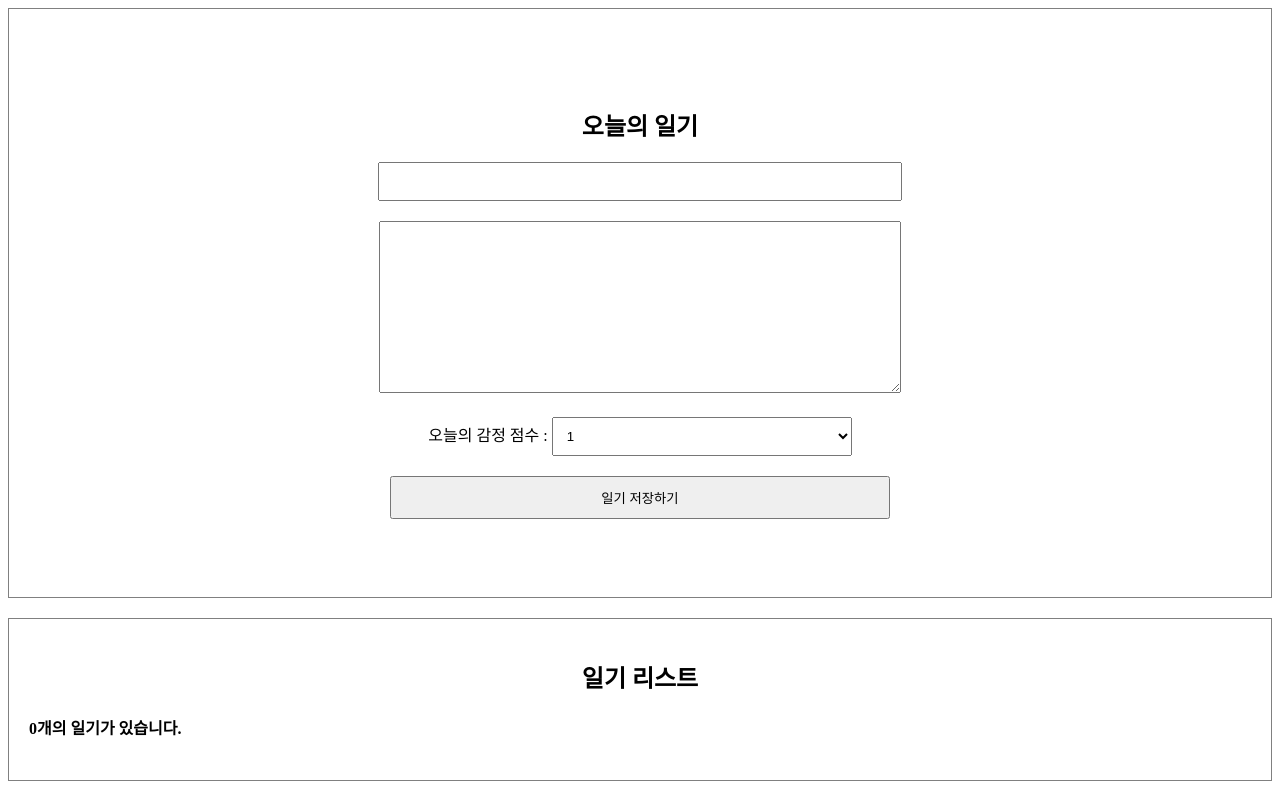
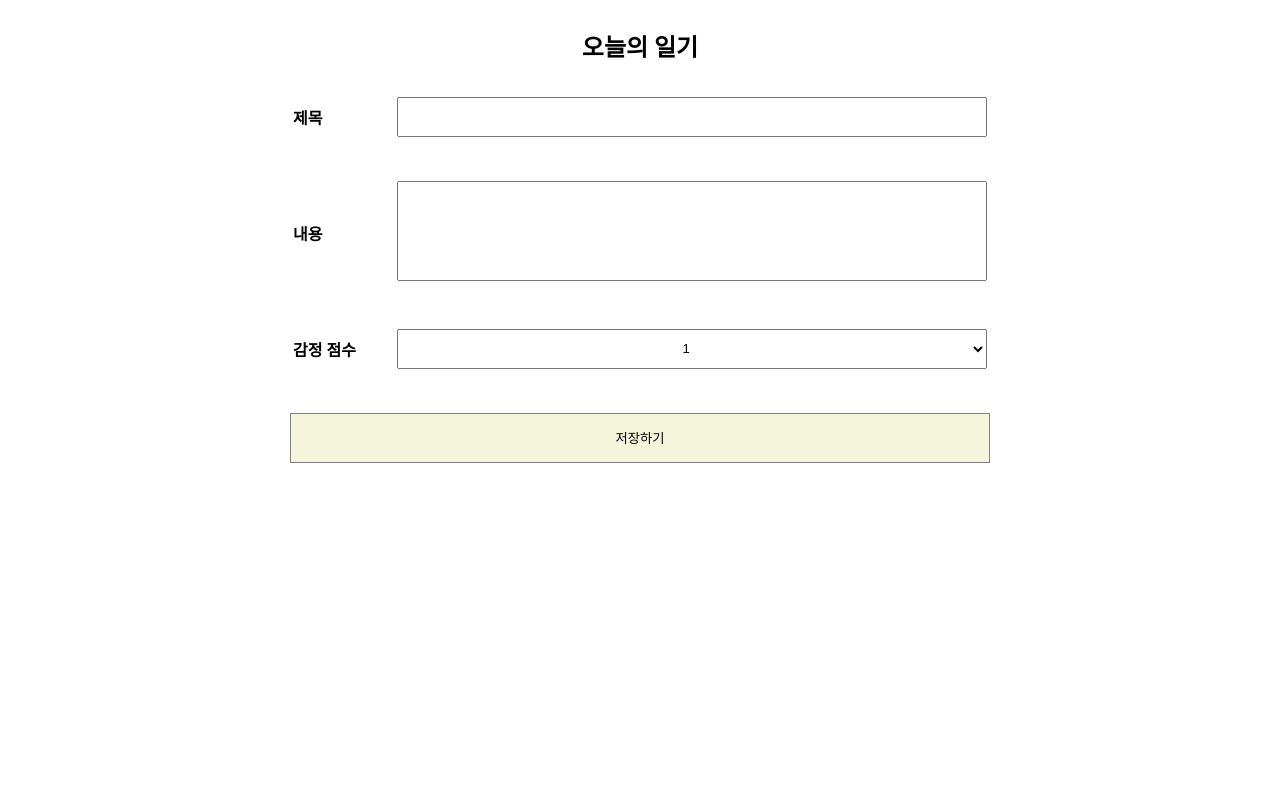
Before and after one commit to wonyj0228/simple-diary, a React (Create React App) app: page / in a window 1280 px wide. Built offline with nearby package versions, Linux system fonts and the light colour scheme.

Commit message:
혼자 복습

```diff
--- a/src/index.js
+++ b/src/index.js
@@ -2,7 +2,8 @@ import React from 'react';
 import ReactDOM from 'react-dom/client';
 import './index.css';
 // import App from './App';
-import App from './repeat/App';
+// import App from './repeat/App';
+import App from './self-diary/App';
 
 const root = ReactDOM.createRoot(document.getElementById('root'));
 root.render(<App />);
--- /dev/null
+++ b/src/self-diary/App.css
@@ -0,0 +1,47 @@
+.DiaryForm {
+  display: flex;
+  flex-direction: column;
+  align-items: center;
+}
+
+.DiaryForm table {
+  width: 700px;
+  height: 300px;
+}
+
+.DiaryForm input,
+.DiaryForm textarea,
+.DiaryForm select {
+  width: 100%;
+  height: 40px;
+  padding: 10px;
+  font-size: 13px;
+  box-sizing: border-box;
+}
+
+.DiaryForm textarea {
+  height: 100px;
+  resize: none;
+}
+
+.DiaryForm select {
+  text-align: center;
+}
+
+.DiaryForm table th {
+  font-size: 16px;
+  width: 100px;
+  text-align: left;
+}
+
+.DiaryForm table {
+  margin-bottom: 30px;
+}
+
+.DiaryForm button {
+  width: 700px;
+  height: 50px;
+  background-color: beige;
+  cursor: pointer;
+  border: solid 1px gray;
+}
--- /dev/null
+++ b/src/self-diary/App.js
@@ -0,0 +1,27 @@
+import DiaryForm from './DiaryForm';
+import './App.css';
+import { useState } from 'react';
+
+function App() {
+  const [dataList, setDataList] = useState([]);
+
+  const onCreate = (title, content, emotion) => {
+    setDataList([
+      ...dataList,
+      {
+        title,
+        content,
+        emotion,
+        created_date: new Date().getTime(),
+      },
+    ]);
+  };
+
+  return (
+    <div>
+      <DiaryForm onCreate={onCreate} />
+    </div>
+  );
+}
+
+export default App;
--- /dev/null
+++ b/src/self-diary/DiaryForm.js
@@ -0,0 +1,60 @@
+import { useState } from 'react';
+
+function DiaryForm({ onCreate }) {
+  const [data, setData] = useState({
+    title: '',
+    content: '',
+    emotion: 1,
+  });
+
+  const handleSubmit = () => {
+    onCreate(data.title, data.content, data.emotion);
+  };
+
+  return (
+    <div className="DiaryForm">
+      <h2>오늘의 일기</h2>
+
+      <table>
+        <tbody>
+          <tr>
+            <th>제목</th>
+            <td>
+              <input
+                value={data.title}
+                onChange={(e) => setData({ ...data, title: e.target.value })}
+              />
+            </td>
+          </tr>
+          <tr>
+            <th>내용</th>
+            <td>
+              <textarea
+                value={data.content}
+                onChange={(e) => setData({ ...data, content: e.target.value })}
+              />
+            </td>
+          </tr>
+          <tr>
+            <th>감정 점수</th>
+            <td>
+              <select
+                value={data.emotion}
+                onChange={(e) => setData({ ...data, emotion: e.target.value })}
+              >
+                <option value={1}>1</option>
+                <option value={2}>2</option>
+                <option value={3}>3</option>
+                <option value={4}>4</option>
+                <option value={5}>5</option>
+              </select>
+            </td>
+          </tr>
+        </tbody>
+      </table>
+      <button onClick={handleSubmit}>저장하기</button>
+    </div>
+  );
+}
+
+export default DiaryForm;
```
